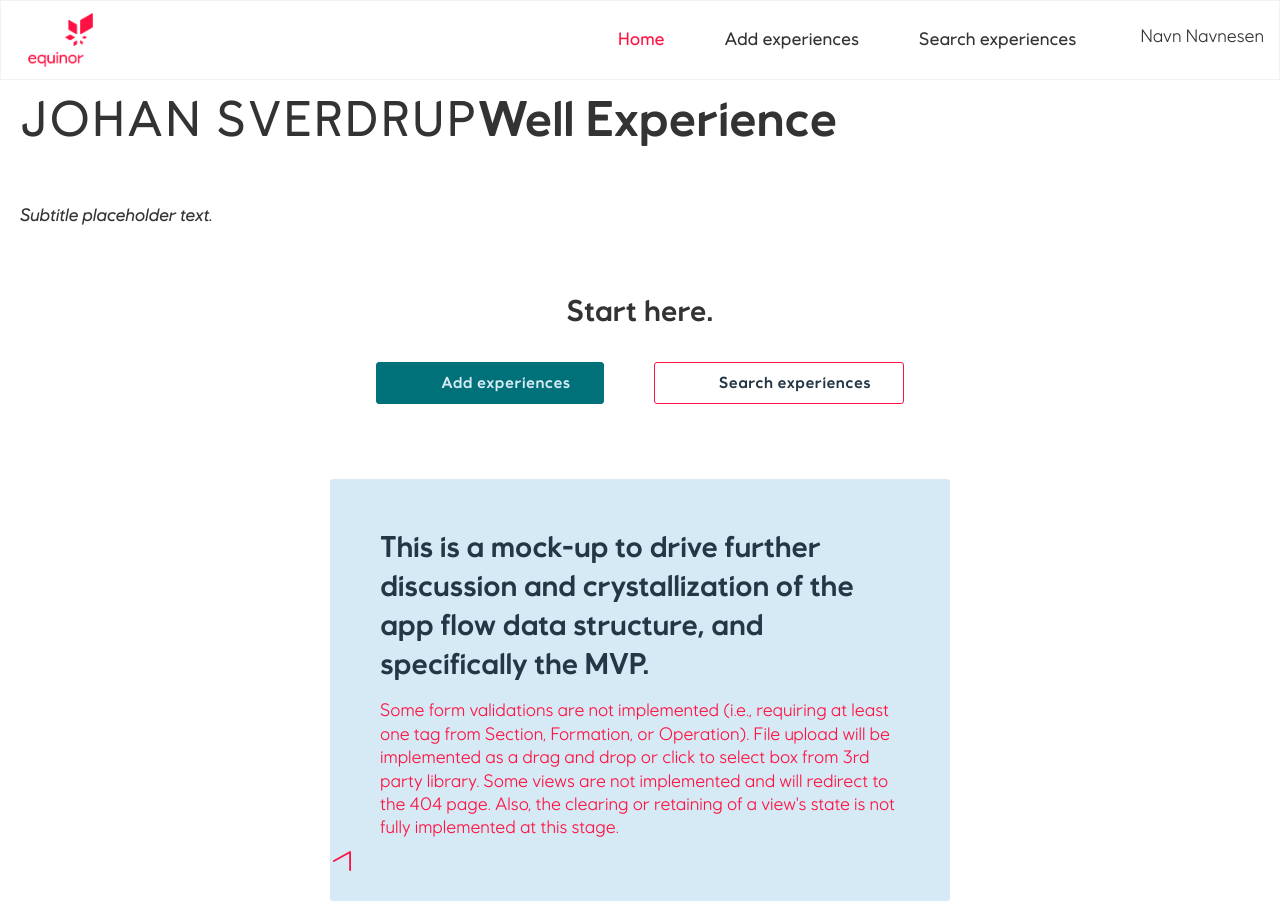
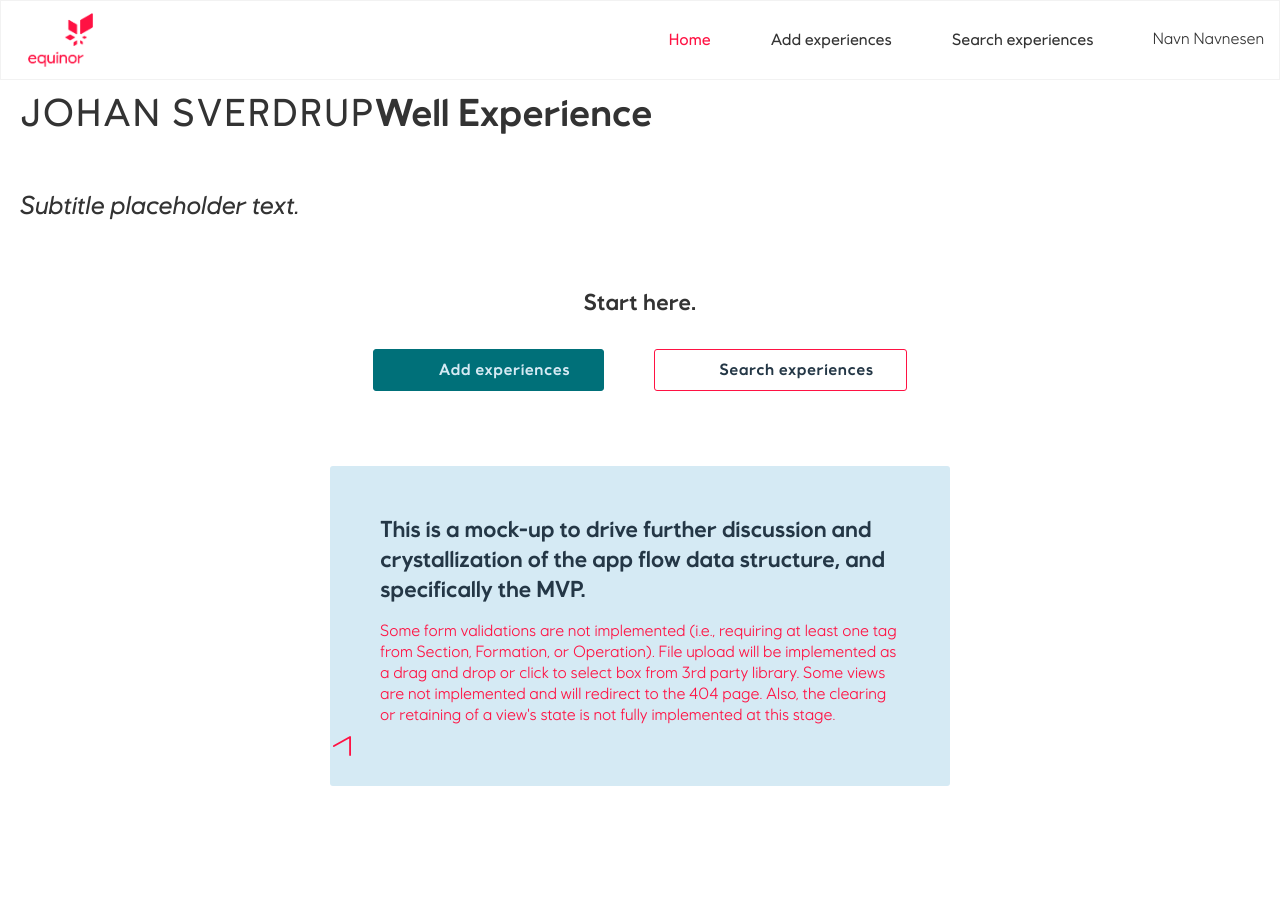
Before and after one commit to chiangs/petech-well-exp-fe, a React (Create React App) app: page / in a window 1280 px wide. After the commit the page ends 800 px from the top, so only its background shows below. Built offline with nearby package versions, Linux system fonts and the light colour scheme; some icons are missing.

Commit message:
responsive fonts

```diff
--- a/src/index.css
+++ b/src/index.css
@@ -33,6 +33,19 @@
 font-feature-settings: 'ss01'; */
 
 :root {
+	/* *Default dimensions */
+	--navigation-height-desktop: calc(var(--quad) * 4);
+	--border-radius: 3px;
+	/* *Spacing for lines, padding, margins */
+	--unit: 5;
+	--single: calc(var(--unit) * 1px);
+	--double: calc(var(--unit) * 2px);
+	--triple: calc(var(--unit) * 3px);
+	--quad: calc(var(--unit) * 4px);
+	--base: calc(var(--unit) * 5px);
+	--title-space: calc(var(--unit) * 10px);
+	--default-page-padding: var(--double) var(--quad);
+	/* *Typography (see font sizing rules in media queries)*/
 	--font-main: 'Equinor-Main', sans-serif;
 	--font-main-italic: 'Equinor-Main-Italic', sans-serif;
 	--font-heading: 'Equinor-Heading', sans-serif;
@@ -42,24 +55,9 @@ font-feature-settings: 'ss01'; */
 	--font-weight: 400;
 	--font-weight-heading: 500;
 	--font-weight-bold: 700;
-	--font-min: 16px;
-	--font-reg: 18px;
-	--font-form-input: 20px;
-	--font-label: 30px;
-	--font-title: 50px;
 	--letter-spacing: -0.25px;
 	--line-height: 1.3;
-	--border-radius: 3px;
 	--hover-lighten: 0.1;
-	/* *Spacing for lines, padding, margins */
-	--unit: 5;
-	--single: calc(var(--unit) * 1px);
-	--double: calc(var(--unit) * 2px);
-	--triple: calc(var(--unit) * 3px);
-	--quad: calc(var(--unit) * 4px);
-	--base: calc(var(--unit) * 5px);
-	--title-space: calc(var(--unit) * 10px);
-	--default-page-padding: var(--double) var(--quad);
 	/* *Color values are numbers only, this provides flexibility for opacity
 	* Fx: --equinor-main-faded: rgba(var(--equinor-main), .5)); */
 	--energy-red: 255, 18, 67;
@@ -87,8 +85,6 @@ font-feature-settings: 'ss01'; */
 	--equinor-supporting-green-hover: rgba(var(--moss-green-darken));
 	--equinor-supporting-green-light: rgba(var(--lichen-green));
 	--equinor-supporting-highlight: rgba(var(--spruce-wood));
-	/* *Default heights */
-	--navigation-height-desktop: calc(var(--quad) * 4);
 	--boxshadow: 0px 6px 10px 1px rgba(0, 0, 0, 0.1);
 }
 
@@ -147,7 +143,6 @@ h5,
 h6 {
 	font-family: var(--font-heading);
 	font-weight: var(--font-weight-heading);
-	font-size: var(--font-title);
 	letter-spacing: var(--letter-spacing);
 	line-height: var(--line-height);
 }
@@ -179,7 +174,6 @@ h6 {
 p {
 	font-family: var(--font-main);
 	font-weight: var(--font-weight);
-	font-size: var(--font-reg);
 	line-height: var(--line-height);
 	letter-spacing: 0;
 	margin-bottom: var(--single);
@@ -210,7 +204,6 @@ a,
 a:visited {
 	font-family: var(--font-heading);
 	font-weight: var(--font-weight);
-	font-size: var(--font-min);
 	text-decoration: none;
 	color: var(--black);
 	padding: var(--double) 0px;
@@ -276,3 +269,47 @@ noscript {
 	margin-bottom: 1em;
 	margin-top: 1em;
 }
+
+@media (min-width: 480px) {
+	/* 14px @ 480px increasing to 18px @ 1920px */
+	:root {
+		font-size: calc(0.875rem + ((1vw - 4.8px) * 0.2778));
+		/* Where: * 0.2778 = 100 * font_Size_Difference / viewport_Width_Difference */
+	}
+	/* 40px @ 480px increasing to 50px @ 1920px */
+	h1 {
+		font-size: calc(1.875rem + ((1vw - 4.8px) * 1.0417));
+	}
+	/* 20px @ 480px increasing to 30px @ 1920px */
+	h2 {
+		font-size: calc(1.25rem + ((1vw - 4.8px) * 0.6944));
+	}
+	/* 20px @ 480px increasing to 25px @ 1920px */
+	h3,
+	.label {
+		font-size: calc(1.25rem + ((1vw - 4.8px) * 0.3472));
+	}
+	/* 16px @ 480px increasing to 20px @ 1920px */
+	h4 {
+		font-size: calc(1rem + ((1vw - 4.8px) * 0.2778));
+	}
+}
+/* Prevent font scaling beyond this breakpoint */
+@media (min-width: 1920px) {
+	:root {
+		font-size: 18px;
+	}
+	h1 {
+		font-size: 45px;
+	}
+	h2 {
+		font-size: 30px;
+	}
+	h3,
+	.label {
+		font-size: 25px;
+	}
+	h4 {
+		font-size: 20px;
+	}
+}
--- a/src/modules/Home/Home.js
+++ b/src/modules/Home/Home.js
@@ -49,7 +49,7 @@ export default class Home extends Component {
 					<h2 className="italic">{subtitle}</h2>
 				</section>
 				<section className={css.Home__Buttons}>
-					<p>{buttonsPrompt}</p>
+					<p className="label bold">{buttonsPrompt}</p>
 					<ul>{buttonsList}</ul>
 				</section>
 				<section className={css.Home__InfoSection}>
--- a/src/modules/Home/Home.module.css
+++ b/src/modules/Home/Home.module.css
@@ -5,23 +5,18 @@
 	flex-direction: column;
 }
 
-.Home__Title h1 {
-}
-
 .Title__Part1 {
+	font-size: inherit;
 	letter-spacing: 0.05em;
 }
 
 .Title__Part2 {
+	font-size: inherit;
 	font-family: var(--font-bold);
 	font-weight: 900;
 }
 
 .Home__Subtitle {
-}
-
-.Home__Subtitle h2 {
-	font-size: var(--font-reg);
 }
 
 .Home__Pointer {
@@ -35,11 +30,6 @@
 .Home__Buttons {
 	padding: var(--title-space);
 	text-align: center;
-}
-
-.Home__Buttons p {
-	font-family: var(--font-bold);
-	font-size: var(--font-label);
 }
 
 .Home__Buttons ul {
@@ -59,7 +49,7 @@
 }
 
 .Home__InfoSection h3 {
-	font-size: var(--font-label);
+	/* font-size: var(--font-label); */
 	font-family: var(--font-bold);
 	color: var(--equinor-supporting-blue);
 }
--- a/src/modules/Layout/Layout.module.css
+++ b/src/modules/Layout/Layout.module.css
@@ -7,6 +7,8 @@ header {
 .Content {
 	height: 100%;
 	width: 100%;
+	max-width: var(--max-vw);
+	margin: 0 auto;
 	display: flex;
 	flex-direction: column;
 	justify-content: flex-end;
--- a/src/modules/Navigation/Navigation.module.css
+++ b/src/modules/Navigation/Navigation.module.css
@@ -20,6 +20,10 @@
 	margin: 0;
 }
 
+.Navigation__LogoSection img {
+	min-width: 89.4px;
+}
+
 .Navigation__NavigationItems {
 	flex: 3;
 	display: flex;
--- a/src/modules/Navigation/NavigationItems/NavigationItems.module.css
+++ b/src/modules/Navigation/NavigationItems/NavigationItems.module.css
@@ -13,7 +13,7 @@
 	align-items: center;
 	white-space: nowrap;
 	padding: 0 var(--triple);
-	font-size: var(--font-reg);
+	/* font-size: var(--font-reg); */
 }
 
 .NavigationItems__NavItem:hover {
--- a/src/modules/Navigation/UserInfo/UserInfo.js
+++ b/src/modules/Navigation/UserInfo/UserInfo.js
@@ -4,9 +4,11 @@ import css from './UserInfo.module.css';
 const userInfo = () => {
 	return (
 		<section className={css.UserInfo}>
-			<div className={css.UserInfo__Icon}>
-				<box-icon type="solid" name="user-circle" />
-			</div>
+			<box-icon
+				type="solid"
+				name="user-circle"
+				className={css.UserInfo__Icon}
+			/>
 			<p className={css.UserInfo__NameDisplay}>Navn Navnesen</p>
 		</section>
 	);
--- a/src/modules/Navigation/UserInfo/UserInfo.module.css
+++ b/src/modules/Navigation/UserInfo/UserInfo.module.css
@@ -4,9 +4,9 @@
 }
 
 .UserInfo__Icon {
-	padding: var(--single);
 }
 
 .UserInfo__NameDisplay {
-	font-size: var(--font-reg);
+	padding-top: var(--single);
+	margin-left: var(--single);
 }
--- a/src/modules/NewExperience/NewExperience.module.css
+++ b/src/modules/NewExperience/NewExperience.module.css
@@ -16,11 +16,11 @@
 }
 
 .NewExperience__Subtitle * {
-	font-size: var(--font-reg);
+	/* font-size: var(--font-reg); */
 }
 
 .SelectedDiscipline {
-	font-size: var(--font-label);
+	/* font-size: var(--font-label); */
 }
 
 .SelectedDiscipline__Label {
--- a/src/modules/NoMatch/NoMatch.module.css
+++ b/src/modules/NoMatch/NoMatch.module.css
@@ -10,12 +10,10 @@
 
 .NoMatch__Title {
 	font-family: var(--font-bold);
-	font-size: var(--font-title);
 	margin: var(--title-space) var(--base);
 }
 
 .NoMatch__Subtitle {
-	font-size: var(--font-label);
 	margin: var(--title-space) var(--base);
 }
 
@@ -29,15 +27,13 @@
 }
 
 .NoMatch__Instructions p {
-	font-size: var(--font-form-input);
 	color: var(--pink);
 	margin: var(--base);
 }
 
 .NoMatch__Instructions a {
-	font-size: var(--font-form-input);
 	font-family: var(--font-bold);
-	color: var(--font-form-input);
+	color: var(--pink);
 }
 
 .NoMatch__Instructions a:hover {
--- a/src/shared/Form/InputGroup/InputGroup.module.css
+++ b/src/shared/Form/InputGroup/InputGroup.module.css
@@ -3,7 +3,7 @@
 	min-height: var(--quad);
 	margin: var(--double);
 	max-width: 48%;
-	font-size: var(--font-form-input);
+	/* font-size: var(--font-form-input); */
 }
 
 .Disabled {
```
